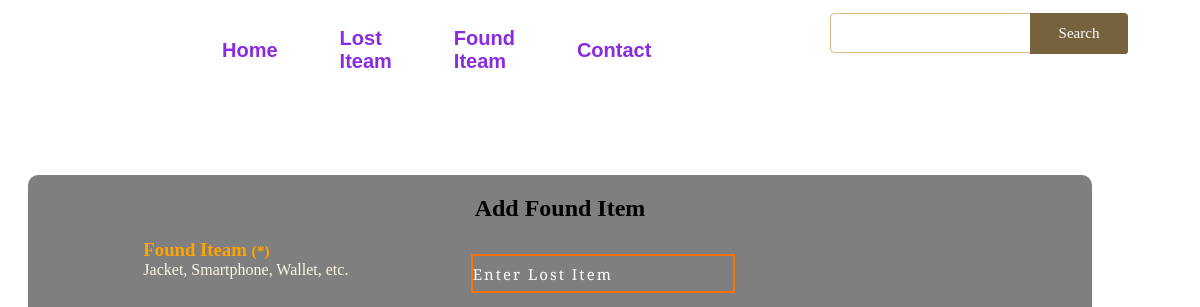
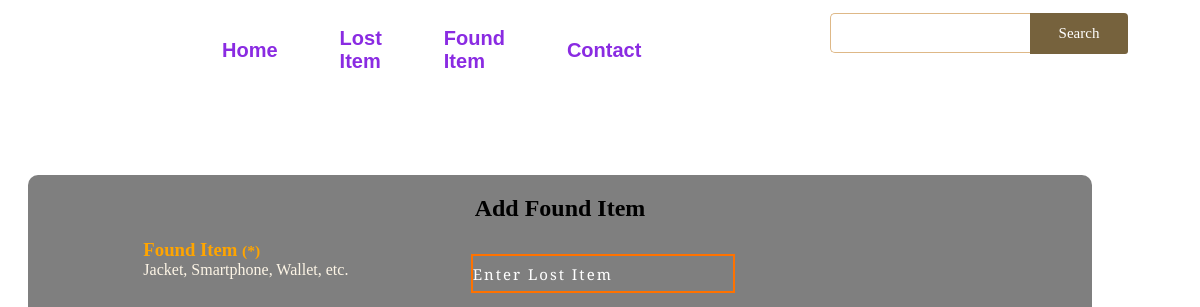
Before and after one commit to AshaDeepika2003/project, a plain HTML site: page Found Iteam.html in a window 1280 px wide. Shown: the top 307 px of the page, 80-1280 px from the left. Drawn offline with Linux system fonts and the light colour scheme.

Commit message:
Update Found Iteam.html

```diff
--- a/Found Iteam.html
+++ b/Found Iteam.html
@@ -13,8 +13,8 @@
                 <div class="menu">
                     <ul>
                         <li><a href="index.html">Home</a></li>
-                        <li><a href="Lost Iteam.html">Lost Iteam</a></li>
-                        <li><a href="Found Iteam.html">Found Iteam</a></li>
+                        <li><a href="Lost Item.html">Lost Item</a></li>
+                        <li><a href="Found Item.html">Found Item</a></li>
                         <li><a href="contact.html">Contact</a></li>
                     </ul>
                 </div>
@@ -27,7 +27,7 @@
                 <div class="found" align="center">
                     <h2>Add Found Item</h2>
                             <table>
-                                <tr><td><h3 style="color: orange">Found Iteam <small class="required">(*)</small></h5>
+                                <tr><td><h3 style="color: orange">Found Item <small class="required">(*)</small></h5>
 
                                     <span class="label-info" style="color:oldlace">Jacket, Smartphone, Wallet, etc.</span></td>
                                     <td>
```
